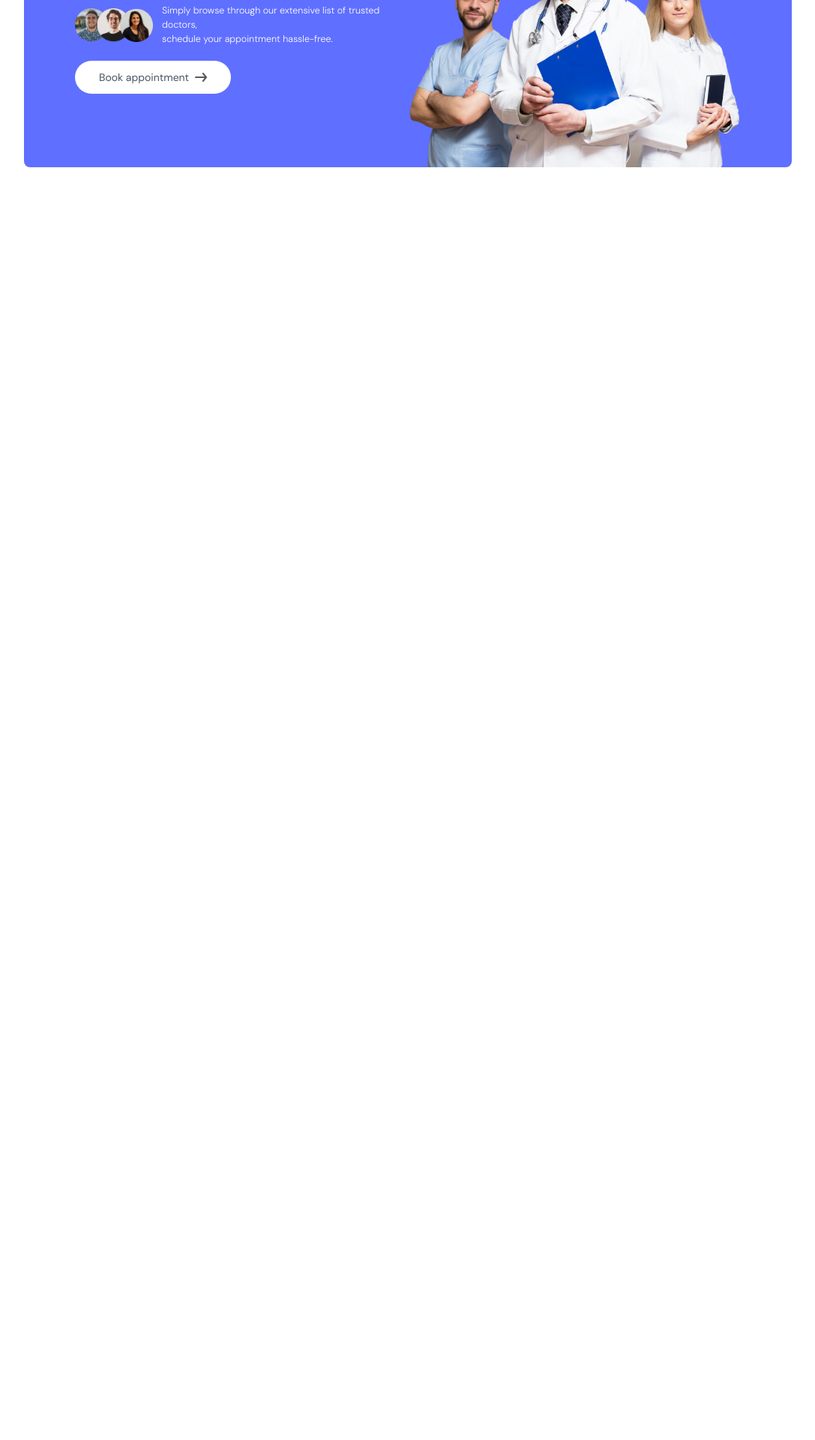
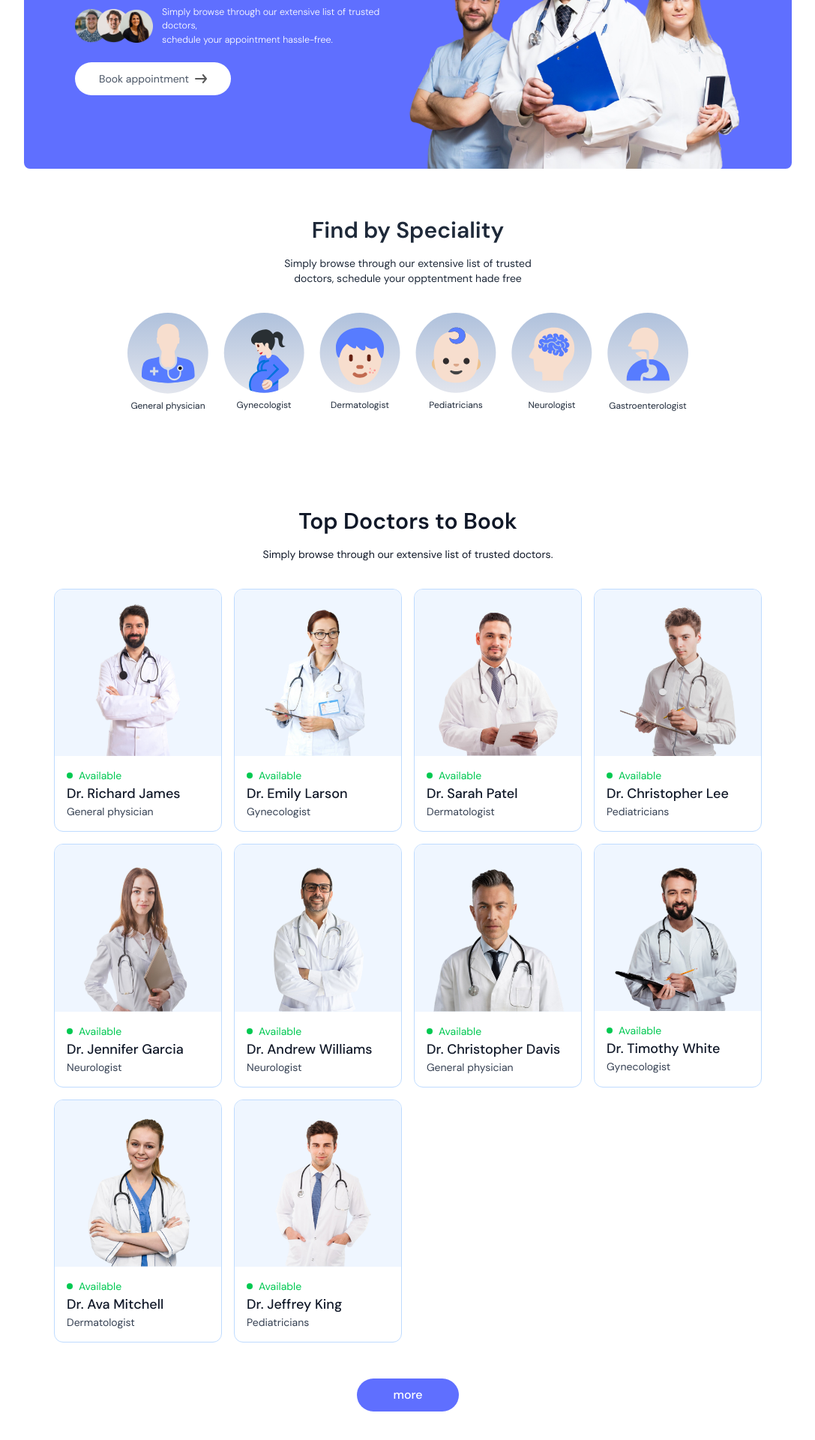
Before and after one commit to AmritPramanik/Doctor-Appointment-Booking-webApp, a React (Vite) app in the folder frontend/: page / in a window 1280 px wide. Shown: the part 432-2352 px from the top of the page at 75% size, without its empty margins (96-1183 px from the left). Before the commit the page ends 800 px from the top, so only its background shows below. Built offline with nearby package versions, Linux system fonts and the light colour scheme.

Commit message:
Initial Commit

```diff
--- a/frontend/src/components/Navber.jsx
+++ b/frontend/src/components/Navber.jsx
@@ -12,26 +12,26 @@ const Navber = () => {
   return (
     <div className='flex  items-center justify-between py-5 mb-5 '>
       <img className='w-40 cursor-pointer' src={assets.logo} alt="" />
-      <ul className='hidden lg:flex items-start gap-10 px-12 py-2.5 text-[14px] rounded-[30px] shadow-[0_0_30px_0_rgba(0,0,0,0.1)] font-medium'>
+      <ul className='hidden lg:flex items-start gap-10 px-12 py-2.5 text-[15px] rounded-[30px] shadow-[0_0_30px_0_rgba(0,0,0,0.1)] font-medium'>
         <NavLink to={'/'}>
           <li className='py-1 '>Home</li>
-          <hr className='border-none outline-none h-0.5 bg-[#5f6fff] w-3/3 m-auto hidden'/>
+          {/* <hr className='border-none outline-none h-0.5 bg-[#5f6fff] w-3/3 m-auto hidden'/> */}
         </NavLink>
         <NavLink to={'/doctors'}>
           <li className='py-1'>Doctors</li>
-          <hr className='border-none outline-none h-0.5 bg-[#5f6fff] w-4/4 m-auto hidden'/>
+          {/* <hr className='border-none outline-none h-0.5 bg-[#5f6fff] w-4/4 m-auto hidden'/> */}
         </NavLink>
         <NavLink to={'/my-appointments'}>
           <li className='py-1'>Appointment</li>
-          <hr className='border-none outline-none h-0.5 bg-[#5f6fff] w-3/3 m-auto hidden'/>
+          {/* <hr className='border-none outline-none h-0.5 bg-[#5f6fff] w-3/3 m-auto hidden'/> */}
         </NavLink>
         <NavLink to={'/about'}>
           <li className='py-1'>About</li>
-          <hr className='border-none outline-none h-0.5 bg-[#5f6fff] w-3/3 m-auto hidden'/>
+          {/* <hr className='border-none outline-none h-0.5 bg-[#5f6fff] w-3/3 m-auto hidden'/> */}
         </NavLink>
         <NavLink to={'/contact'}>
           <li className='py-1'>Contact</li>
-          <hr className='border-none outline-none h-0.5 bg-[#5f6fff] w-3/3 m-auto hidden'/>
+          {/* <hr className='border-none outline-none h-0.5 bg-[#5f6fff] w-3/3 m-auto hidden'/> */}
         </NavLink>
       </ul>
       <div className='flex items-center gap-4'>
@@ -49,7 +49,7 @@ const Navber = () => {
               </div>
             </div>
           : <button onClick={()=>navigate('/login')}
-            className='bg-[#3f53ff] text-white px-8 py-2 text-[16px] rounded-full cursor-pointer hidden md:block'>
+            className='primary text-white px-8 py-2 text-[16px] rounded-full cursor-pointer hidden md:block'>
               Login
             </button>
       }
--- /dev/null
+++ b/frontend/src/components/Speciality.jsx
@@ -0,0 +1,24 @@
+import React from "react";
+import { specialityData } from "../assets/assets";
+import { Link } from "react-router-dom";
+
+const Speciality = () => {
+  return (
+    <div className="flex flex-col items-center gap-4 py-16 text-gray-800" id="speciality" >
+      <h1 className="text-3xl font-semibold">Find by Speciality</h1>
+      <p className="sm:w-1/3 text-center text-sm">
+        Simply browse through our extensive list of trusted doctors, schedule your opptentment hade free
+      </p>
+      <div className="flex sm:justify-center gap-5 pt-5 w-full overflow-scroll ">
+        {specialityData.map((item, index) => (
+          <Link onClick={()=>scrollTo(0,0)} className="flex flex-col items-center text-xs cursor-pointer flex-shrink-0 hover:translate-y-[-13px] transition-all duration-500" key={index} to={`/doctors/${item.speciality}`}>
+            <img className="w-16 sm:w-27 mb-2" src={item.image} alt="" />
+            <p>{item.speciality}</p>
+          </Link>
+        ))}
+      </div>
+    </div>
+  );
+};
+
+export default Speciality;
--- /dev/null
+++ b/frontend/src/components/TopDoctors.jsx
@@ -0,0 +1,34 @@
+import React from "react";
+import { doctors } from "../assets/assets";
+import { useNavigate } from "react-router-dom";
+
+const TopDoctors = () => {
+
+    const navigate  = useNavigate();
+
+  return (
+    <div className="flex flex-col items-center gap-4 py-16 text-gray-900 md:mx-10">
+      <h1 className="text-3xl font-semibold">Top Doctors to Book</h1>
+      <p className="sm:w-1/2.5 text-center text-sm">
+        Simply browse through our extensive list of trusted doctors.
+      </p>
+      <div className="w-full grid grid-cols-auto gap-4 pt-5 gap-y-6 px-3 sm:px-0 ">
+        {doctors.slice(0, 10).map((item, index) => (
+          <div onClick={()=>navigate(`/appointment/${item._id}`)} className="border border-blue-200 rounded-xl overflow-hidden cursor-pointer hover:translate-y-[-10px] transition-all duration-500" key={index}>
+            <img className="bg-blue-50" src={item.image} alt="" />
+            <div className="p-4">
+              <div className="flex items-center gap-2 text-sm text-center text-green-500">
+                <p className="w-2 h-2 bg-green-500 rounded-full"></p><p>Available</p>
+              </div>
+              <p className="text-gray-900 text-lg font-medium">{item.name}</p>
+              <p className="text-gray-700 text-sm">{item.speciality}</p>
+            </div>
+          </div>
+        ))}
+      </div>
+      <button className="primary font-medium text-white px-12 py-2.5 rounded-full mt-8 cursor-pointer hover:scale-105 transition-all duration-300">more</button>
+    </div>
+  );
+};
+
+export default TopDoctors;
--- a/frontend/src/components/specialityMenu.jsx
+++ /dev/null
@@ -1,11 +0,0 @@
-import React from 'react'
-
-const specialityMenu = () => {
-  return (
-    <div>
-
-    </div>
-  )
-}
-
-export default specialityMenu
--- a/frontend/src/index.css
+++ b/frontend/src/index.css
@@ -9,6 +9,16 @@
 .active li{
    @apply text-blue-600 ;
 }
+.primary{
+   @apply bg-[#5f6fff];
+}
+.grid-cols-auto{
+  @apply grid gap-4 [grid-template-columns:repeat(auto-fill,minmax(200px,1fr))];
+}
 /* .active hr{
     @apply block
 } */
+
+::-webkit-scrollbar{
+    @apply hidden;
+}
--- a/frontend/src/pages/Home.jsx
+++ b/frontend/src/pages/Home.jsx
@@ -1,11 +1,14 @@
 import React from 'react'
 import Header from '../components/Header'
+import Speciality from '../components/Speciality'
+import TopDoctors from '../components/TopDoctors'
 
 const Home = () => {
   return (
     <div>
       <Header/>
-
+      <Speciality/>
+      <TopDoctors/>
     </div>
   )
 }
```
